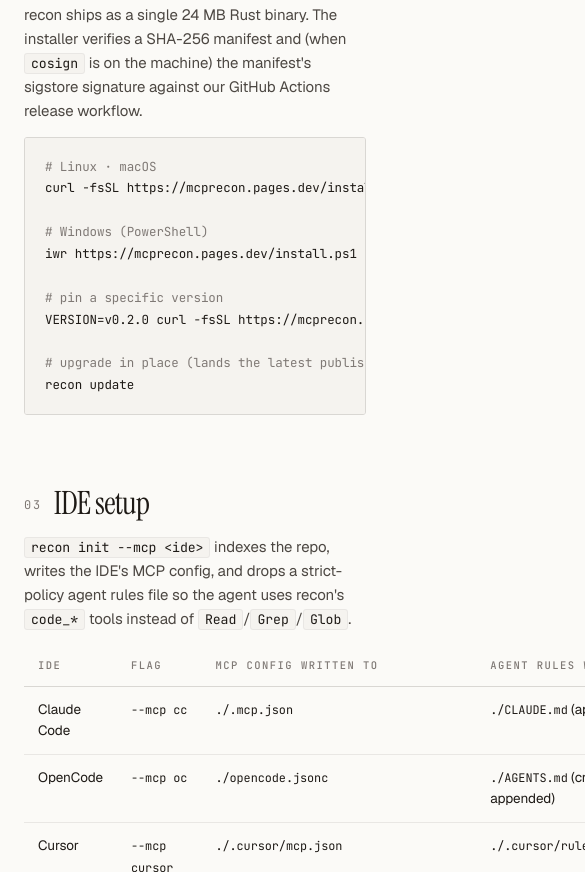
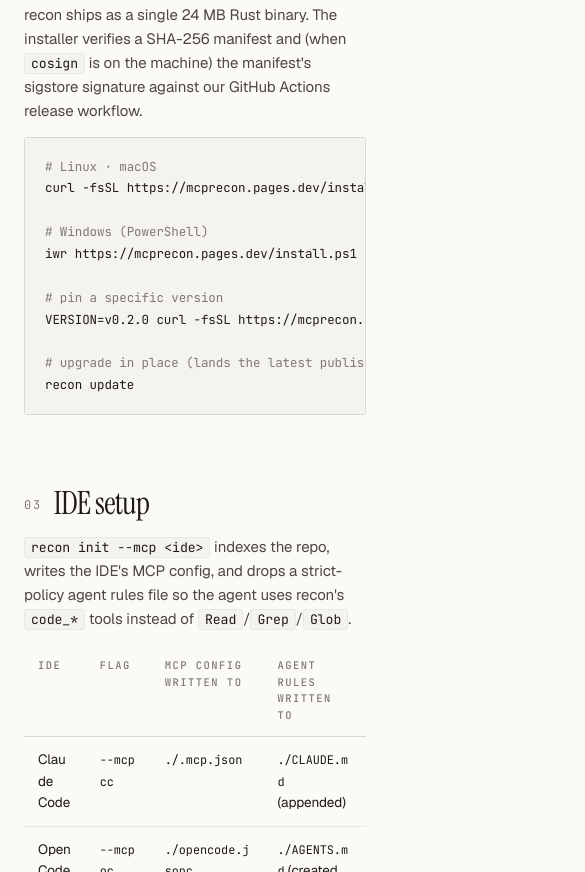
Before and after one commit to bravo1goingdark/recon, a plain HTML site: page site/Docs.html in a window 390 px wide. Shown: the part 1128-2000 px from the top of the page, 585 px wide, since content can reach past the window. Drawn offline with nearby package versions, Linux system fonts and the light colour scheme.

Commit message:
fix(site): kill horizontal scrollbar, harden responsiveness
The marquee + hero terminal + long-string content (worker hostname,
64-char fingerprints, deep paths in <code>) were forcing a
page-level horizontal scrollbar at narrow viewports.

Universal baseline added to shared.css (covers login/pricing/
dashboard) and to index.html + Docs.html inline styles:

  html { overflow-x: clip }
  body { overflow-x: clip; max-width: 100% }
  pre, table { max-width: 100% }
  code, p, li, td, th, summary { overflow-wrap: anywhere; word-break: break-word }

Hero terminal panel hardened:
  - overflow-x: auto; min-width: 0; max-width: 100% on .panel so any
    leftover monospace overrun scrolls inside the panel, not the page
  - .row spans get min-width: 0 + selective flex-shrink so the
    right-aligned token (L142, 25 µs) stays put and the left text wraps

overflow-x: clip is supported in current evergreen browsers and
falls back to hidden semantics where unknown — no regression on
position: sticky for the docs sidebar.

```diff
--- a/site/Docs.html
+++ b/site/Docs.html
@@ -52,12 +52,18 @@
     }
   }
   *{margin:0;padding:0;box-sizing:border-box}
-  html{scroll-behavior:smooth}
+  html{scroll-behavior:smooth;overflow-x:clip}
   html,body{background:var(--paper);color:var(--ink);font-family:var(--sans);-webkit-font-smoothing:antialiased;-moz-osx-font-smoothing:grayscale}
-  body{font-size:15px;line-height:1.6;letter-spacing:-0.005em}
+  body{font-size:15px;line-height:1.6;letter-spacing:-0.005em;overflow-x:clip;max-width:100%}
   a{color:inherit;text-decoration:none}
   ::selection{background:var(--clay);color:var(--paper)}
-  code{font-family:var(--mono);font-size:0.88em;background:var(--paper-2);border:1px solid var(--rule-soft);padding:1px 6px;border-radius:3px;color:var(--ink)}
+  code{font-family:var(--mono);font-size:0.88em;background:var(--paper-2);border:1px solid var(--rule-soft);padding:1px 6px;border-radius:3px;color:var(--ink);word-break:break-word;overflow-wrap:anywhere}
+
+  /* Responsive baseline — long worker URLs / fingerprints in <td><code>
+     no longer push their column wider than the viewport. */
+  img,video,iframe,embed,object,svg{max-width:100%;height:auto}
+  pre,table{max-width:100%}
+  p,li,td,th,summary{overflow-wrap:anywhere;word-break:break-word}
 
   /* NAV */
   nav.top{
--- a/site/css/shared.css
+++ b/site/css/shared.css
@@ -48,6 +48,19 @@ html,body{background:var(--paper);color:var(--ink);font-family:var(--sans);-webk
 body{font-size:15px;line-height:1.55;letter-spacing:-0.005em}
 a{color:inherit;text-decoration:none}
 ::selection{background:var(--clay);color:var(--paper)}
+
+/* ─── Responsive baseline ─── */
+/* `overflow-x: clip` blocks horizontal page-level scroll without breaking
+   `position: sticky` the way `overflow-x: hidden` does. Falls back to
+   `hidden` on older engines that don't recognise `clip`. */
+html{overflow-x:clip}
+body{overflow-x:clip;max-width:100%}
+img,video,iframe,embed,object,svg{max-width:100%;height:auto}
+pre,table{max-width:100%}
+code{word-break:break-word;overflow-wrap:anywhere}
+/* Long, single-token URLs / identifiers inside paragraphs (e.g. worker
+   hostnames) won't push their column wider than the viewport. */
+p,li,td,th,summary{overflow-wrap:anywhere;word-break:break-word}
 
 .wrap{max-width:1180px;margin:0 auto;padding:0 40px}
 @media (max-width:720px){ .wrap{padding:0 24px} }
```
Also changed, not shown: site/index.html (+17 -3 lines).
